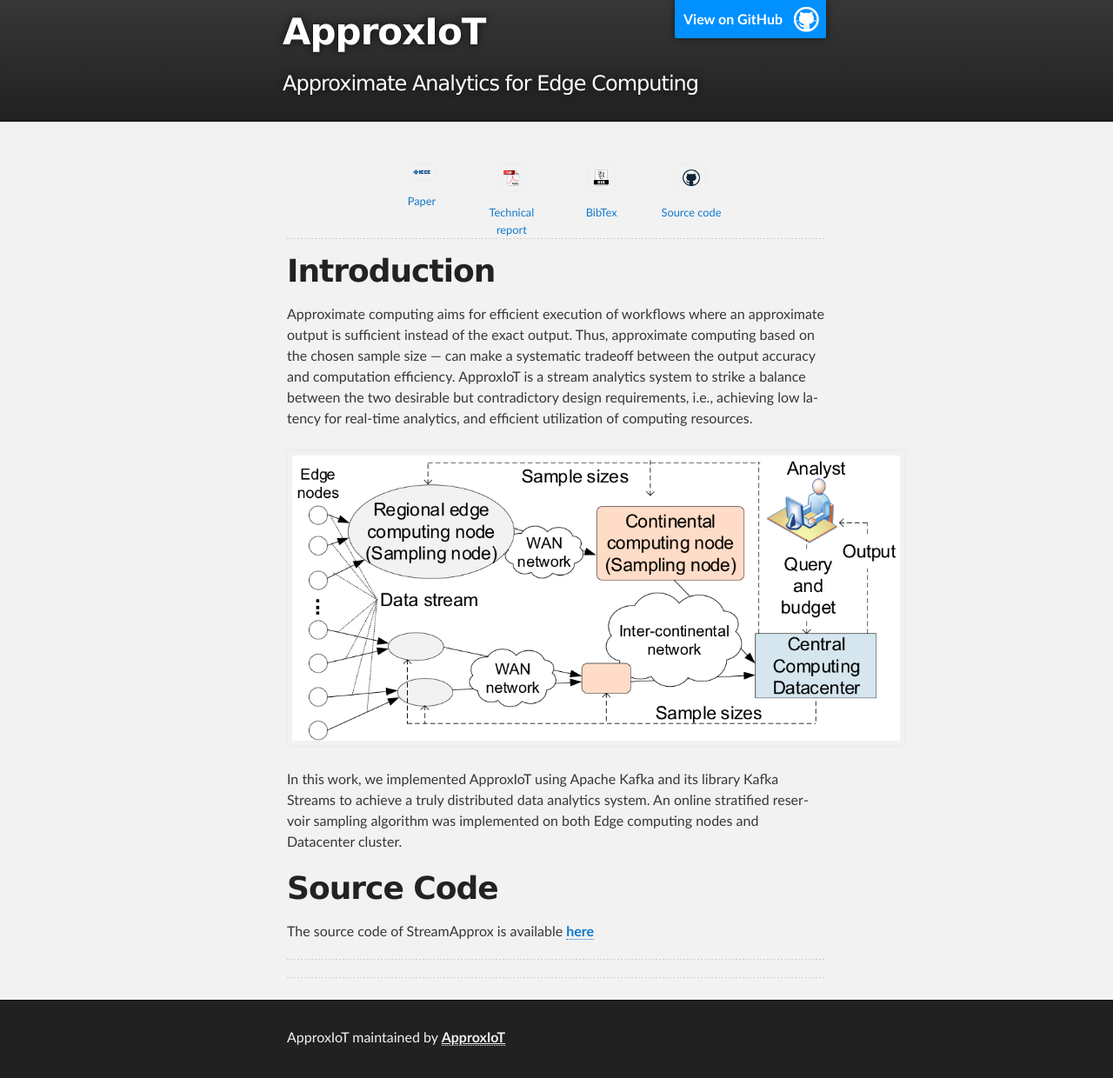
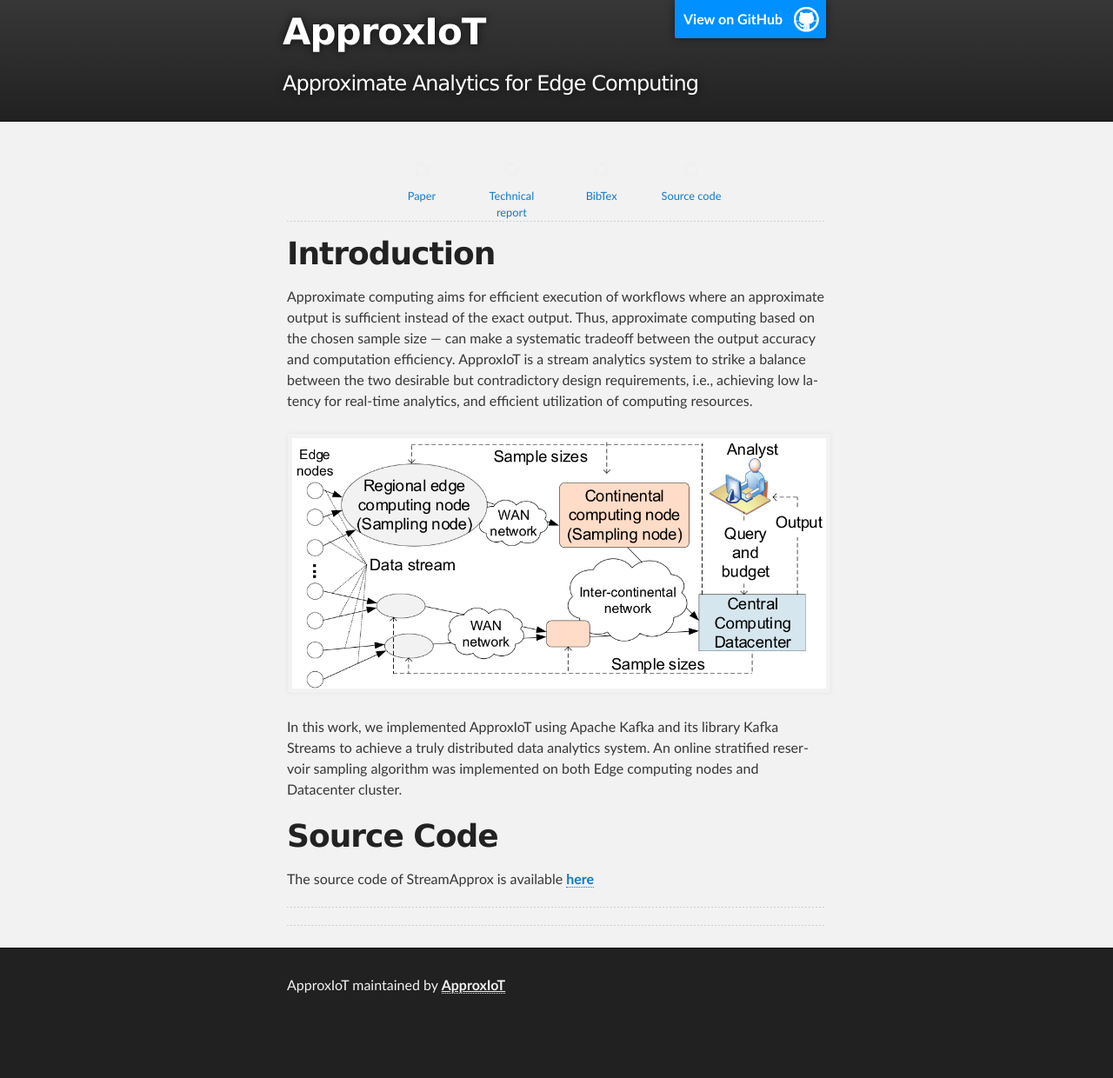
Before and after one commit to ApproxIoT/ApproxIoT, a Jekyll site: the page built from index.md, in a window 1280 px wide. Shown: the whole page at 87% size. Built offline with Jekyll 4.4.1, drawn with Linux system fonts in a browser that asks for light colours; after the commit the page ends 1180 px from its top, so only the background shows below that.

Commit message:
change figures

```diff
--- a/index.md
+++ b/index.md
@@ -9,28 +9,28 @@ layout: default
 
 <div class="large-2 large-push-2 columns" markdown="0" style="text-align:center;">
         <a href="https://xxx">
-            <img class="t0" width="40%" src="/ApproxIoT/images/IEEE.png" alt="Paper">
+            <img class="t0" width="10%" src="/ApproxIoT/images/IEEE.png" alt="Paper">
             <div style="text-align:center; margin: 0 0 0 0; font-size: 0.8em;">Paper</div>
         </a>
 </div>
 
 <div class="large-2 large-push-2 columns" markdown="0" style="text-align:center;">
         <a href="https://xx">
-            <img class="t0" width="40%" src="/ApproxIoT/images/report-icon.png" alt="Technical report">
+            <img class="t0" width="10%" src="/ApproxIoT/images/report-icon.png" alt="Technical report">
             <div style="text-align:center; margin: 0 0 0 0; font-size: 0.8em;">Technical report</div>
         </a>
 </div>
 
 <div class="large-2 large-push-2 columns" markdown="0" style="text-align:center;">
         <a href="/ApproxIoT/docs/bib.md">
-            <img class="t0" width="40%" src="/ApproxIoT/images/bibtex-icon.png" alt="Bibtex">
+            <img class="t0" width="10%" src="/ApproxIoT/images/bibtex-icon.png" alt="Bibtex">
             <div style="text-align:center; margin: 0 0 0 0; font-size: 0.8em;">BibTex</div>
         </a>
 </div>
 
 <div class="large-2 large-push-2 columns" markdown="0" style="text-align:center;">
         <a href="https://xx">
-            <img class="t0" width="40%" src="/ApproxIoT/images/github-icon.png" alt="Source code">
+            <img class="t0" width="10%" src="/ApproxIoT/images/github-icon.png" alt="Source code">
             <div style="text-align:center; margin: 0 0 0 0; font-size: 0.8em;">Source code</div>
         </a>
 </div>
@@ -71,7 +71,7 @@ Approximate computing aims for efficient execution of workflows where an approxi
 ApproxIoT is a stream analytics system to strike a balance between the two desirable but contradictory design requirements, i.e., achieving low latency for real-time analytics, and efficient utilization of computing resources.
 
 <div>
-  <img style="text-align:center;" class="img-overivew" src="/ApproxIoT/images/overview.png" alt="overview" style="height: 340px; weight: 1200px;"/>
+  <img style="text-align:center;" class="img-overivew" src="/ApproxIoT/images/overview.png" alt="overview" style="height: 300px; weight: 1000px;"/>
 </div>
 
 
```
